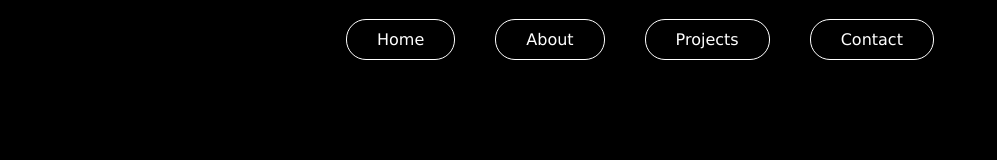
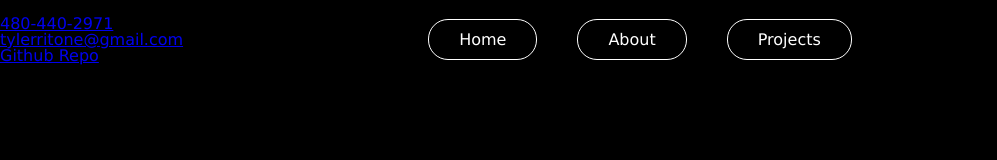
Before and after one commit to r11tone/portfolio-, a plain HTML site: page contact.html in a window 1280 px wide. Shown: the whole page, without its empty margins (0-997 px from the left). Drawn offline with Linux system fonts and the light colour scheme.

Commit message:
adjustments

```diff
--- a/contact.html
+++ b/contact.html
@@ -6,9 +6,8 @@
   <meta http-equiv="X-UA-Compatible" content="IE=edge">
   <meta name="viewport" content="width=device-width, initial-scale=1.0">
   <title>Portfolio Contacts</title>
-  <link rel="stylesheet" href="./Assets/reset.css" />
-  <link rel="stylesheet" href="./Assets/contact.css" />
-  <link rel="stylesheet" href="https://cdnjs.cloudflare.com/ajax/libs/font-awesome/5.15.2/css/all.min.css" />
+  <link rel="stylesheet" href="./Assets/reset.css"/>
+  <link rel="stylesheet" href="./Assets/contact.css"/>
 </head>
 
 <body>
@@ -18,11 +17,21 @@
       <li class="link"><a href="./index.html">home</a></li>
       <li class="link"><a href="./about.html">about</a></li>
       <li class="link"><a href="./projects.html">projects</a></li>
-      <li class="link"><a href="./contact.html">contact</a></li>
     </ul>
   </nav>
 
-  <!--contact info-->
+
+
+
+  <div id="contact" class="main-content">
+    <h2 class="contact-box">Contact Me:</h2>
+    <ul class="contact-info">
+      <li class="link1"><a href="tel:480-440-2971">480-440-2971</a></li>
+      <li class="link1"><a href="mailto:tylerritone@gmail.com">tylerritone@gmail.com</a></li>
+      <li class="link1"><a href="https://github.com/r11tone?tab=repositories">Github Repo</a></li>
+    </ul>
+  </div>
+
 
 
 
```
Also changed, not shown: about.html (+0 -1 lines), index.html (+0 -1 lines), projects.html (+0 -1 lines).
